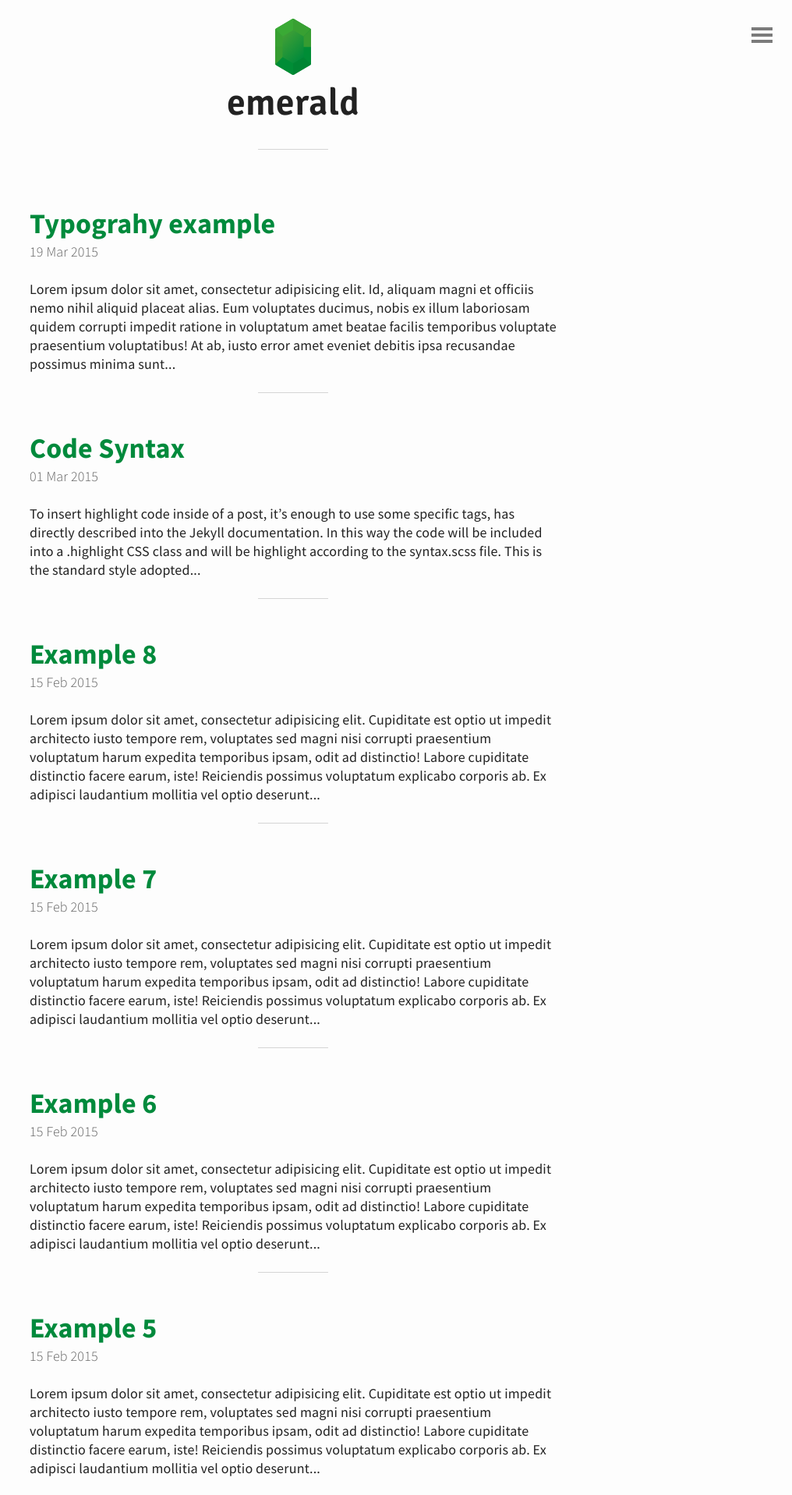
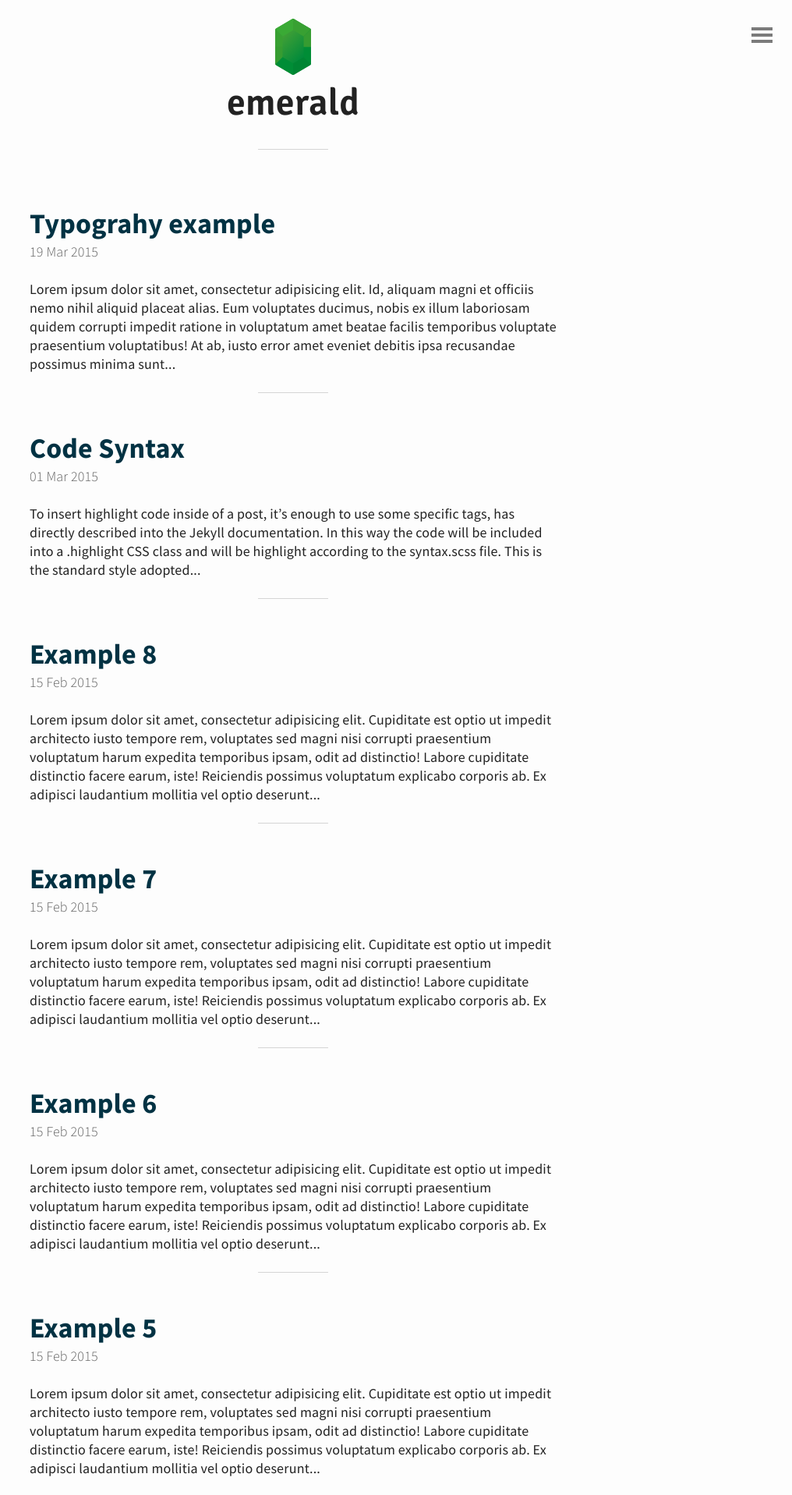
Before and after one commit to CharlesWLux/CharlesWLux.github.io, a Jekyll site: the page built from index.html, in a window 1280 px wide. Shown: the top 1917 px of the page at 78% size, without its empty margins (264-1280 px from the left). Built offline with Jekyll 4.4.1, drawn with Linux system fonts in a browser that asks for light colours; the list of posts is cut into pages by our own code.

```diff
--- a/_sass/base.scss
+++ b/_sass/base.scss
@@ -18,7 +18,7 @@ html, body, h1, h2, h3, h4, h5, h6, p, ul, ol, li, img {
 
 /*- Base color -*/
 
-$main-color: #008A3C;
+$main-color: #013243;
 $background-color: #FDFDFD;
 $text-color: #222222;
 
```
